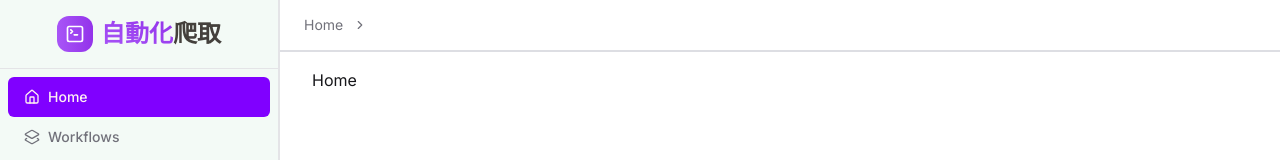
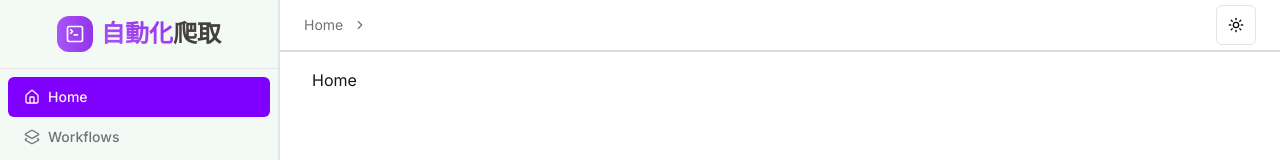
Before and after one commit to Vic428-human/scrape-flow, a Next.js app: page / in a window 1280 px wide. Shown: the top 160 px of the page. Built offline with nearby package versions, Linux system fonts and the light colour scheme.

Commit message:
配置 next-themes 用於 dark light mode並且引用

```diff
--- a/app/(dashboard)/layout.tsx
+++ b/app/(dashboard)/layout.tsx
@@ -1,5 +1,6 @@
 import BreadcrumbHeader from "@/components/BreadcrumbHeader";
 import DesktopSidebar from "@/components/Sidebar";
+import { ModeToggle } from "@/components/ThemeModeToggle";
 import { Separator } from "@/components/ui/separator";
 import React from "react";
 
@@ -17,6 +18,9 @@
         {/* 把 flex 方向換成 flex-col，兩者的作用方向也會交換（justify 變成垂直，items 變成水平） */}
         <header className="flex items-center justify-between px-6 py-4 h-[50px] container">
           <BreadcrumbHeader />
+          <div className="flex items-center gap-2">
+            <ModeToggle />
+          </div>
         </header>
         {/* 預設值的線沒有出來，所以直接覆蓋ㄋ => https://github.com/shadcn-ui/ui/issues/4818 */}
         <Separator className="border border-gray-300/40" />
--- a/app/layout.tsx
+++ b/app/layout.tsx
@@ -1,6 +1,7 @@
 import type { Metadata } from "next";
 import { Inter } from "next/font/google";
 import "./globals.css";
+import { ThemeProvider } from "@/components/provider/AppProvider";
 
 const inter = Inter({ subsets: ["latin"] });
 
@@ -16,7 +17,17 @@
 }>) {
   return (
     <html lang="en">
-      <body className={inter.className}>{children}</body>
+      <body className={inter.className}>
+        {/* Wrap your root layout */}
+        <ThemeProvider
+          attribute="class"
+          defaultTheme="system"
+          enableSystem
+          disableTransitionOnChange
+        >
+          {children}
+        </ThemeProvider>
+      </body>
     </html>
   );
 }
--- /dev/null
+++ b/components/ThemeModeToggle.tsx
@@ -0,0 +1,40 @@
+"use client";
+
+import * as React from "react";
+import { Moon, Sun } from "lucide-react";
+import { useTheme } from "next-themes";
+
+import { Button } from "@/components/ui/button";
+import {
+  DropdownMenu,
+  DropdownMenuContent,
+  DropdownMenuItem,
+  DropdownMenuTrigger,
+} from "@/components/ui/dropdown-menu";
+
+export function ModeToggle() {
+  const { setTheme } = useTheme();
+
+  return (
+    <DropdownMenu>
+      <DropdownMenuTrigger asChild>
+        <Button variant="outline" size="icon">
+          <Sun className="h-[1.2rem] w-[1.2rem] scale-100 rotate-0 transition-all dark:scale-0 dark:-rotate-90" />
+          <Moon className="absolute h-[1.2rem] w-[1.2rem] scale-0 rotate-90 transition-all dark:scale-100 dark:rotate-0" />
+          <span className="sr-only">Toggle theme</span>
+        </Button>
+      </DropdownMenuTrigger>
+      <DropdownMenuContent align="end">
+        <DropdownMenuItem onClick={() => setTheme("light")}>
+          Light
+        </DropdownMenuItem>
+        <DropdownMenuItem onClick={() => setTheme("dark")}>
+          Dark
+        </DropdownMenuItem>
+        <DropdownMenuItem onClick={() => setTheme("system")}>
+          System
+        </DropdownMenuItem>
+      </DropdownMenuContent>
+    </DropdownMenu>
+  );
+}
--- /dev/null
+++ b/components/provider/AppProvider.tsx
@@ -0,0 +1,12 @@
+"use client";
+
+import * as React from "react";
+import { ThemeProvider as NextThemesProvider } from "next-themes";
+
+// Create a theme provider
+export function ThemeProvider({
+  children,
+  ...props
+}: React.ComponentProps<typeof NextThemesProvider>) {
+  return <NextThemesProvider {...props}>{children}</NextThemesProvider>;
+}
```
